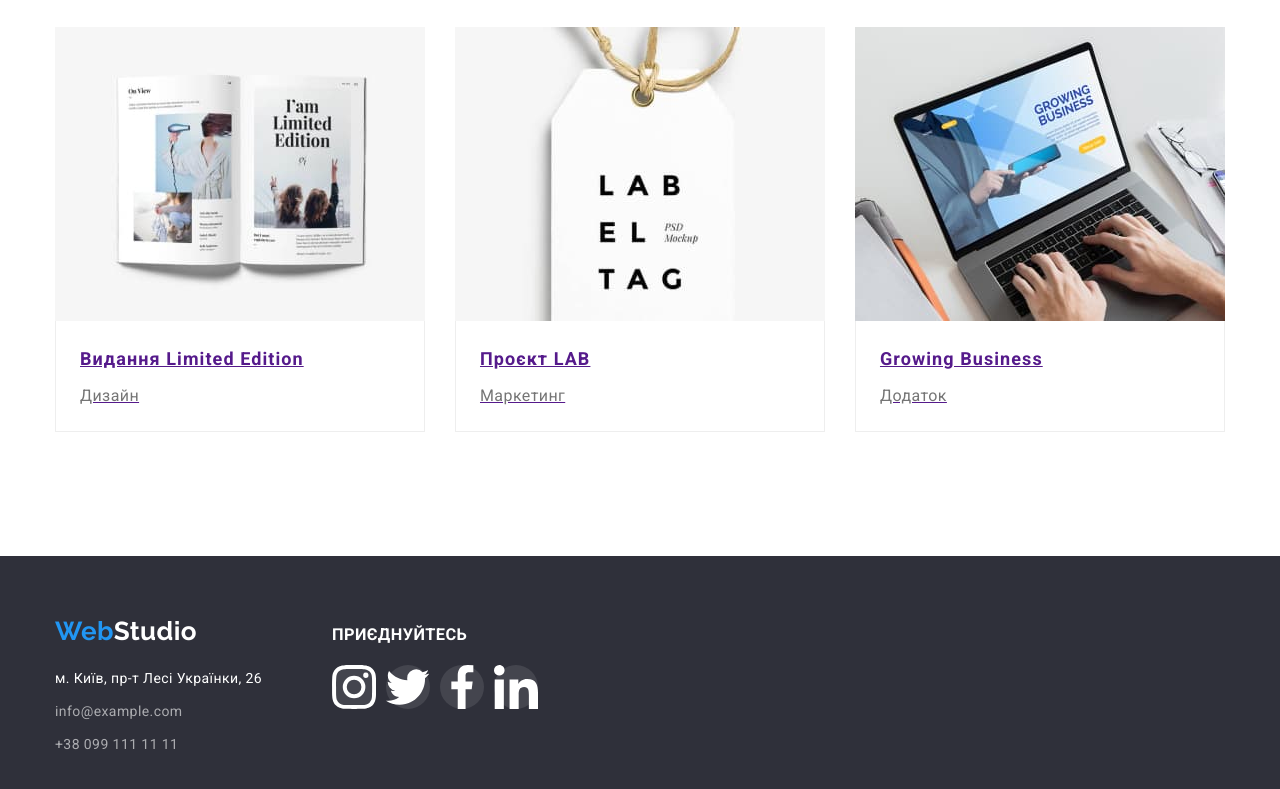
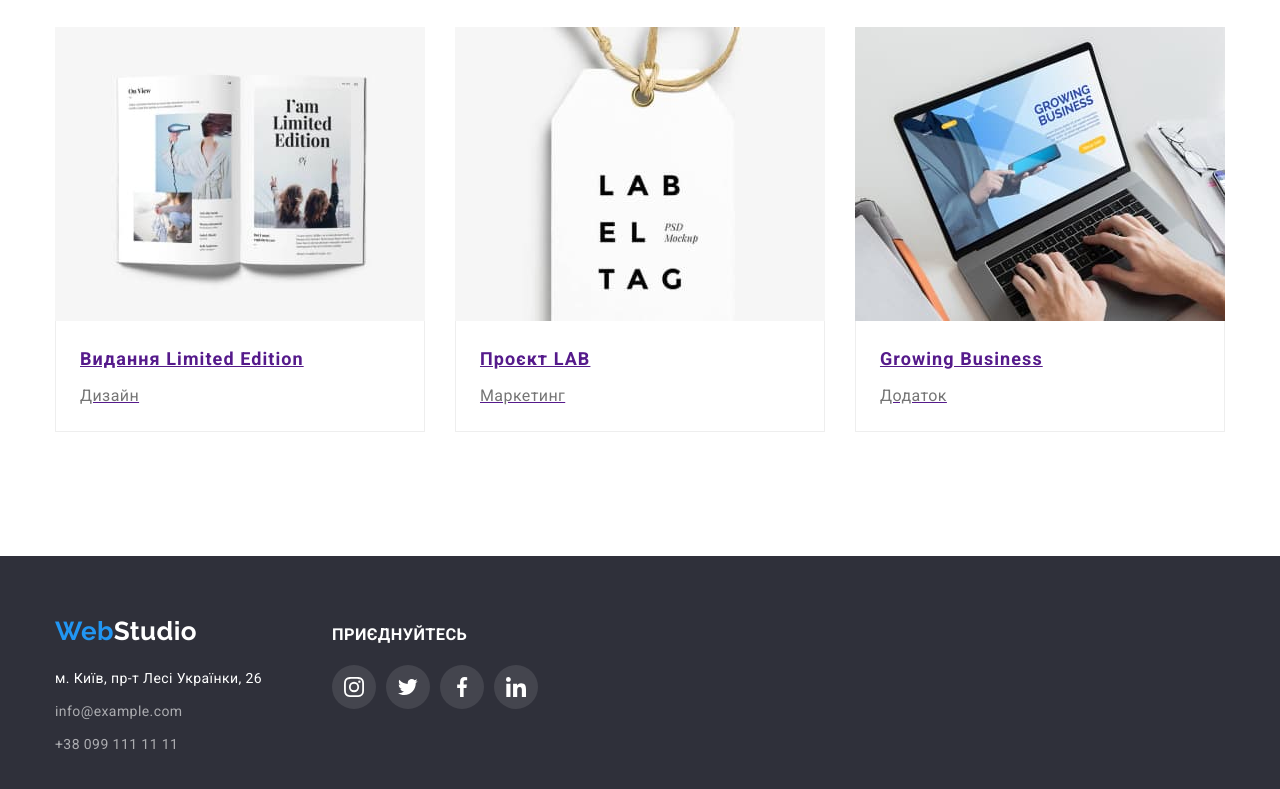
Before and after one commit to KateFanina/goit-markup-hw-04, a plain HTML site: page portfolio.html in a window 1280 px wide. Shown: the part 1106-1895 px from the top of the page. Drawn offline with nearby package versions, Linux system fonts and the light colour scheme; files that its build step writes are made by us from their sources.

Commit message:
added width and height to  portfolio icons

```diff
--- a/portfolio.html
+++ b/portfolio.html
@@ -183,7 +183,7 @@
                 <ul class="lists-icon">
                     <li class="team-icon">
                         <a class="link-icon icons" href="">
-                            <svg class="svg-icon">
+                            <svg class="svg-icon" width="20" height="20">
                                 <use href="../goit-markup-hw-04/images/icons.svg/sprite.svg#icon-instagram">
                                 </use>
                             </svg>
@@ -191,7 +191,7 @@
                     </li>
                     <li class="team-icon">
                         <a class="link-icon icons" href="">
-                            <svg class="svg-icon">
+                            <svg class="svg-icon" width="20" height="20">
                                 <use href="../goit-markup-hw-04/images/icons.svg/sprite.svg#icon-twitter">
                                 </use>
                             </svg>
@@ -199,7 +199,7 @@
                     </li>
                     <li class="team-icon">
                         <a class="link-icon icons" href="">
-                            <svg class="svg-icon">
+                            <svg class="svg-icon" width="20" height="20">
                                 <use href="../goit-markup-hw-04/images/icons.svg/sprite.svg#icon-facebook">
                                 </use>
                             </svg>
@@ -207,7 +207,7 @@
                     </li>
                     <li class="team-icon">
                         <a class="link-icon icons" href="">
-                            <svg class="svg-icon">
+                            <svg class="svg-icon" width="20" height="20">
                                 <use href="../goit-markup-hw-04/images/icons.svg/sprite.svg#icon-linkedin">
                                 </use>
                             </svg>
```
